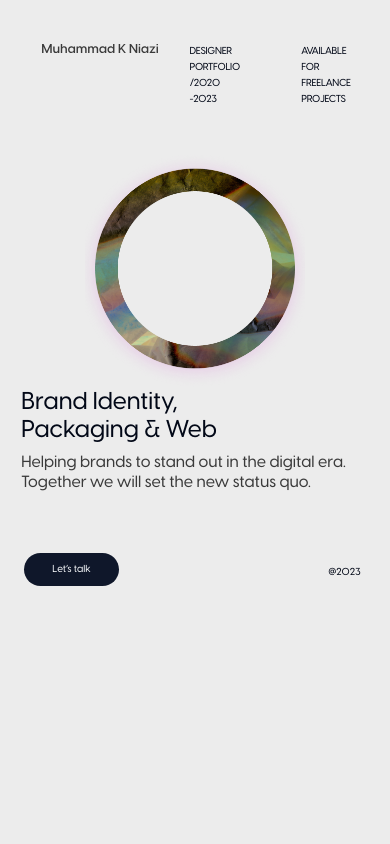
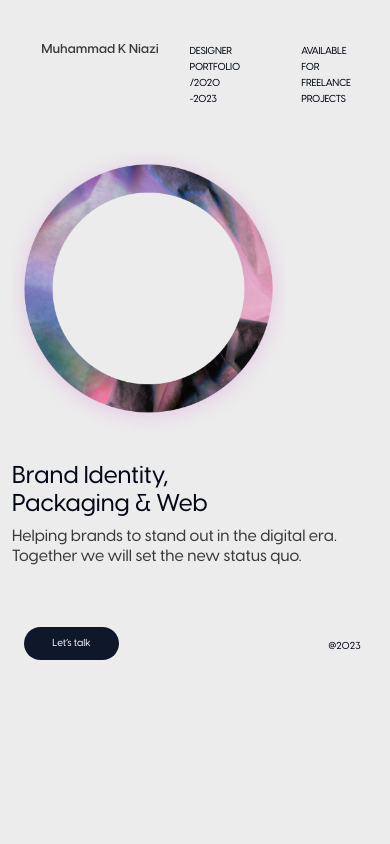
Before and after one commit to EvervaWebServices/mkNiazi, a Next.js app in the folder mkniazi/: page / in a window 390 px wide. Shown: the top 844 px of the page. Built offline with nearby package versions, Linux system fonts and the light colour scheme.

Commit message:
center hero left on mobile, rest complete

```diff
--- a/mkniazi/components/Header.tsx
+++ b/mkniazi/components/Header.tsx
@@ -9,11 +9,11 @@ export const Header: React.FC<{}> = () => {
         <Image className=" " width={230} height={80} src="/logo.svg" alt="Logo" />
       </Link>
 
-      <h4 className="text-[10px] tracking-tight font-light sm:text-[12px] lg:w-30 leading-4 ml-[10%] 2xl:text-[14px]">
+      <h4 className="text-[10px] tracking-tight font-light sm:text-[12px] lg:w-30 leading-4 ml-[10%] 2xl:text-[.8rem]">
         DESIGNER <br /> PORTFOLIO /2020 -2023
       </h4>
 
-      <h4 className="text-[10px] tracking-tight font-light pl-6 sm:text-[12px] lg:w-30 leading-4 ml-[10%] 2xl:">
+      <h4 className="text-[10px] tracking-tight font-light pl-6 sm:text-[12px] lg:w-30 leading-4 ml-[10%] 2xl:text-[.8rem]">
         AVAILABLE FOR FREELANCE <br /> PROJECTS
       </h4>
       <Button className="rounded-full w-[120px] h-[38px] text-[10px] hidden lg:block ml-[10%] ">Let’s talk</Button>
--- a/mkniazi/components/Hero.tsx
+++ b/mkniazi/components/Hero.tsx
@@ -23,21 +23,18 @@ const Hero: React.FC<{}> = () => {
       if (count > 6) {
         setCount(1);
       }
-    }, 2000);
+    }, 1000000);
   }, [count]);
 
   return (
     <div className="min-h-screen bg-[#ECECEC] flex-col p-3 min-w-[370px] items-center ">
       <Header />
-      <div className="items-center lg:flex  ml-[20%] mr-[20%] pt-[12%] pb-[12%]">
-        {/* {heros.map((h) => (
-          <Image key={h} className="mr-0 2xl:mr-[35%] " width={450} height={450} src={h} alt="circle design" />
-        ))} */}
+      <div className="items-center  lg:flex justify-center lg:h-[88vh] pt-[12%] pb-[12%]">
 
-        <Image className="mr-0 2xl:mr-[35%] " width={450} height={450} src={heros[count] ? heros[count] : "/hero/hero1.png"} alt="circle design" />
+        <Image className="mr-0 w-[70vw] lg:w-[26vw] xl:w-[16vw] 2xl:mr-[25vw]" width={450} height={450} src={heros[count] ? heros[count] : "/hero/hero1.png"} alt="circle design" />
 
         {/* settings */}
-        <div className="ml-[-4rem]  lg:ml-[5rem] 2xl: w-[22rem]">
+        <div className="  mt-[3vh] lg:mt-[0vh] lg:ml-[5rem] 2xl: w-[22rem]">
           <h3 className="text-[24px] leading-7 sm:text-[30px] sm:leading-9 ">
             Brand Identity, <br /> Packaging & Web
           </h3>
--- a/mkniazi/pages/work/[projectId].tsx
+++ b/mkniazi/pages/work/[projectId].tsx
@@ -8,6 +8,21 @@ import { useRouter } from "next/router";
 import Image from "next/image";
 import Portfolio from "@/components/Portfolio";
 import Footer from "@/components/Footer";
+import localFont from "@next/font/local";
+
+const visby = localFont({
+  src: [
+    {
+      path: "../../public/visby/VisbyCF-DemiBold.otf",
+      weight: "600",
+    },
+    {
+      path: "../../public/visby/VisbyCF-Medium.otf",
+      weight: "400",
+    },
+  ],
+  variable: "--font-visby",
+});
 
 export default function Projects() {
   const router = useRouter();
@@ -17,8 +32,11 @@ export default function Projects() {
   if (proj === undefined) {
     proj = projects[0];
   }
+
+
+
   return (
-    <>
+    <div className={visby.className }>
       <Header />
       {/* <h1>This is the project name {proj.name}</h1> */}
       <div className="flex justify-center">
@@ -104,6 +122,6 @@ export default function Projects() {
         <Portfolio />
       </div>
       <Footer />
-    </>
+    </div>
   );
 }
```
Also changed, not shown: 1 other file (tests, documents, lock files or other folders).
